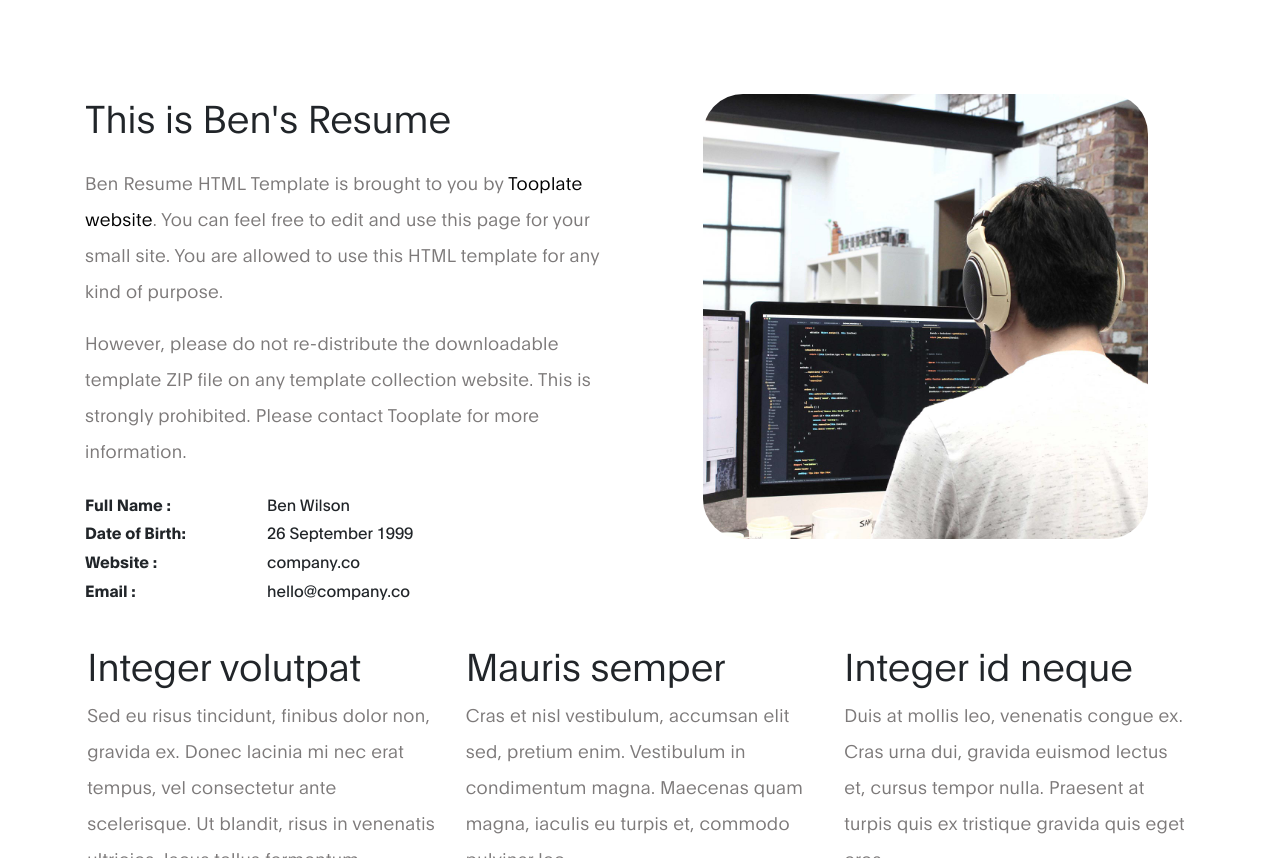
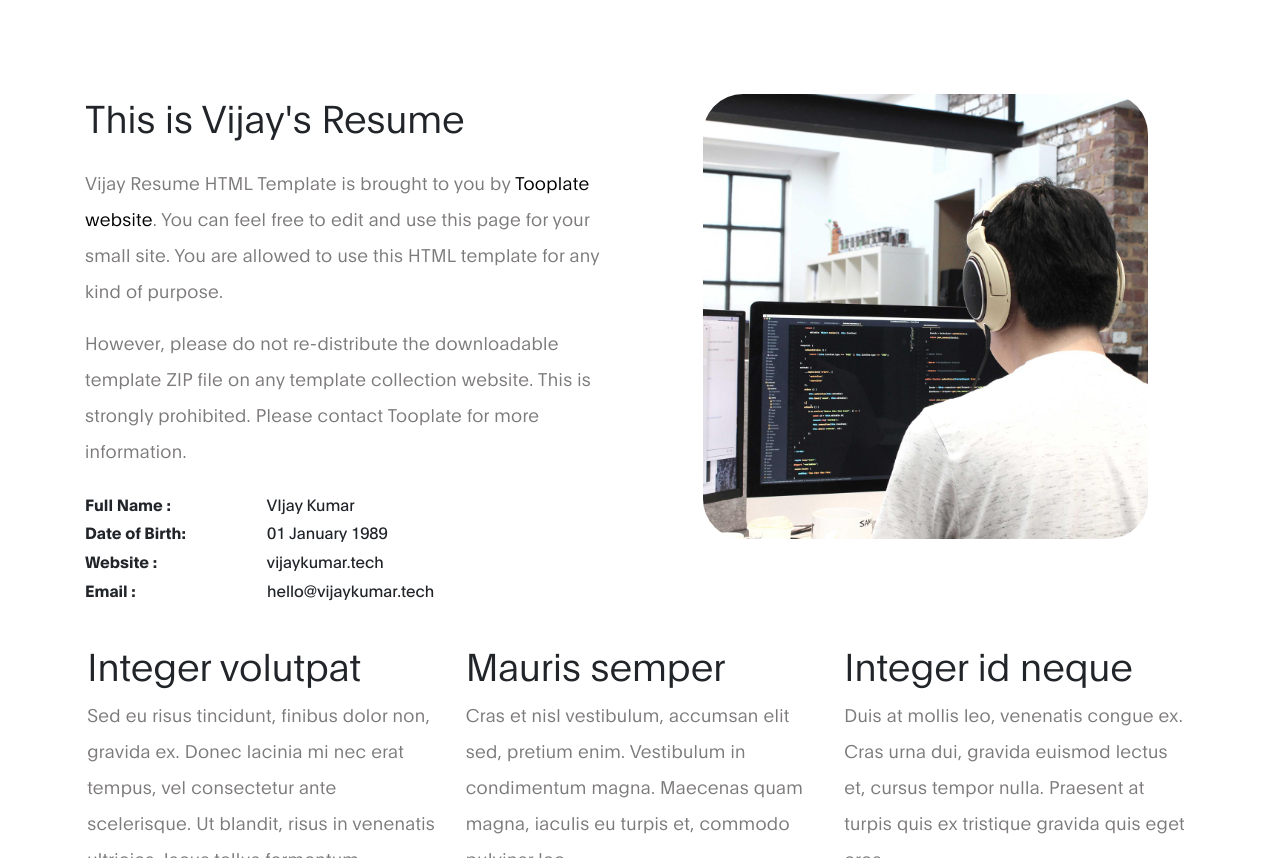
Before and after one commit to kidman/ProfileWebSite, a plain HTML site: page index.html in a window 1280 px wide. Shown: the part 655-1513 px from the top of the page. Drawn offline with Linux system fonts and the light colour scheme.

Commit message:
Update index.html

```diff
--- a/index.html
+++ b/index.html
@@ -30,7 +30,7 @@ Tooplate 2025 Vijay Resume
         <div class="container">
 
             <a class="navbar-brand" href="#">
-                Ben Resume
+                Vijay Resume
             </a>
 
             <button class="navbar-toggler" type="button" data-toggle="collapse" data-target="#navbarNav" aria-controls="navbarNav" aria-expanded="false" aria-label="Toggle navigation">
@@ -78,7 +78,7 @@ Tooplate 2025 Vijay Resume
                    <div class="d-flex flex-column justify-content-center align-items-center col-lg-7 col-md-7 col-12">
                         <div class="hero-text">
 
-                            <h1 class="hero-title">👋 Ben, a digital nomad</h1>
+                            <h1 class="hero-title">👋 Vijay, a digital nomad</h1>
 
                             <a href="#" class="email-link">
                                 hello@vijaykumar.tech
@@ -97,25 +97,25 @@ Tooplate 2025 Vijay Resume
             <div class="row">
 
                 <div class="col-lg-6 col-md-6 col-12">
-                    <h3 class="mb-4">This is Ben's Resume</h3>
+                    <h3 class="mb-4">This is Vijay's Resume</h3>
 
-                    <p>Ben Resume HTML Template is brought to you by <a rel="nofollow" href="https://www.tooplate.com" target="_parent">Tooplate website</a>. You can feel free to edit and use this page for your small site. You are allowed to use this HTML template for any kind of purpose.</p>
+                    <p>Vijay Resume HTML Template is brought to you by <a rel="nofollow" href="https://www.tooplate.com" target="_parent">Tooplate website</a>. You can feel free to edit and use this page for your small site. You are allowed to use this HTML template for any kind of purpose.</p>
 
                     <p>However, please do not re-distribute the downloadable template ZIP file on any template collection website. This is strongly prohibited. Please contact Tooplate for more information.</p>
 
                     <ul class="mt-4 mb-5 mb-lg-0 profile-list list-unstyled">
-                        <li><strong>Full Name :</strong> Ben Wilson </li>
+                        <li><strong>Full Name :</strong> VIjay Kumar </li>
 
-                        <li><strong>Date of Birth:</strong> 26 September 1999</li>
+                        <li><strong>Date of Birth:</strong> 01 January 1989</li>
 
-                        <li><strong>Website :</strong> company.co</li>
+                        <li><strong>Website :</strong> vijaykumar.tech</li>
 
-                        <li><strong>Email :</strong> hello@company.co</li>
+                        <li><strong>Email :</strong> hello@vijaykumar.tech</li>
                     </ul>
                 </div>
 
                 <div class="col-lg-5 mx-auto col-md-6 col-12">
-                    <img src="images/true-agency.jpg" class="about-image img-fluid" alt="Ben's Resume HTML Template">
+                    <img src="images/true-agency.jpg" class="about-image img-fluid" alt="Vijay's Resume HTML Template">
                 </div>
 
             </div>
```
